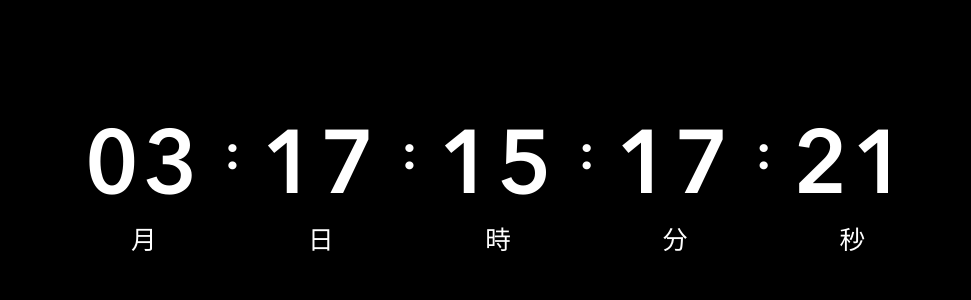
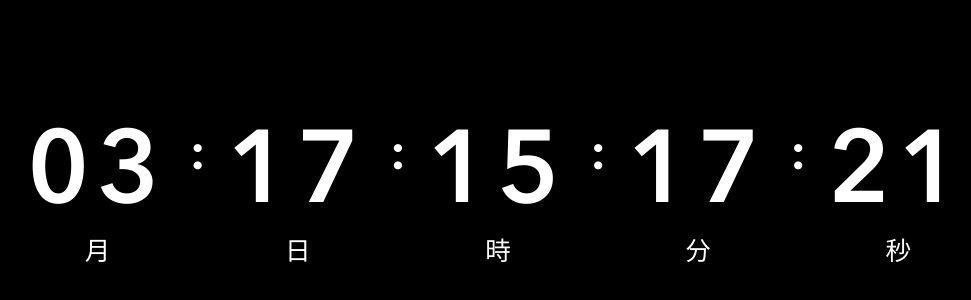
Before and after one commit to aagllam/ft_c, a plain HTML site: page index.html in a window 1280 px wide. Shown: the part 190-490 px from the top of the page, without its empty margins (142-1113 px from the left). Drawn offline with Linux system fonts and the light colour scheme.

Commit message:
Adjust font size and letter spacing in time-unit
Increase font size and letter spacing for time units.

```diff
--- a/index.html
+++ b/index.html
@@ -61,10 +61,10 @@ justify-content: flex-start;
 
 /* 數字大小改用 vw (畫面寬度的百份比） */
 .time-unit {
-font-size: 7vw;
+font-size: 8vw;
 line-height: 0.9;
 font-variant-numeric: tabular-nums;
-letter-spacing: 0.05em;
+letter-spacing: 0.08em;
 }
 
 /* 冒號大小 */
```
